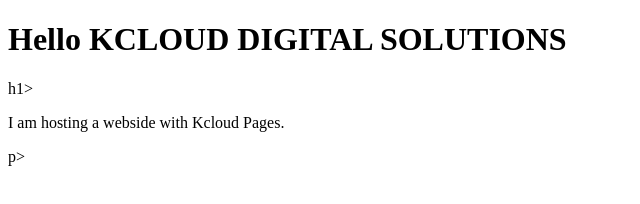
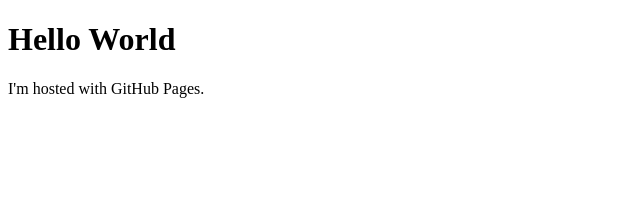
Before and after one commit to dheerajmanwani527/dheeraj.github.io, a plain HTML site: page index.html in a window 1280 px wide. Shown: the whole page, without its empty margins (0-640 px from the left). Drawn offline with Linux system fonts and the light colour scheme.

Commit message:
Update index.html

```diff
--- a/index.html
+++ b/index.html
@@ -7,7 +7,7 @@
     <title>Document</title>
 </head>
 <body>
-    <h1>Hello KCLOUD DIGITAL SOLUTIONS</h1>h1>
-<p> I am hosting a webside with Kcloud Pages. </p>p>
+    <h1>Hello World</h1>
+<p>I'm hosted with GitHub Pages.</p>
 </body>
 </html>
```
